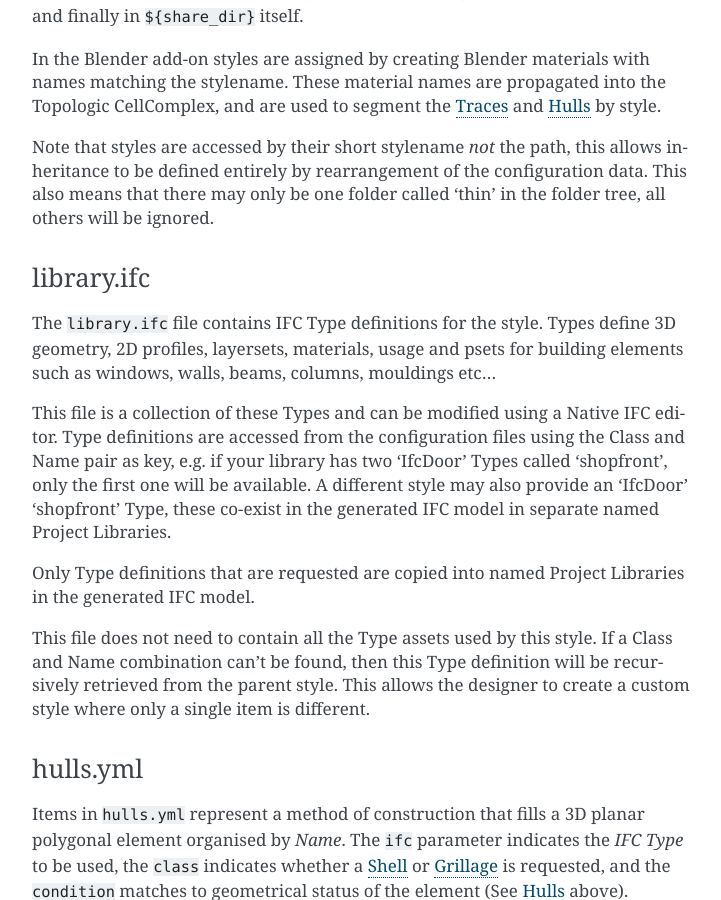
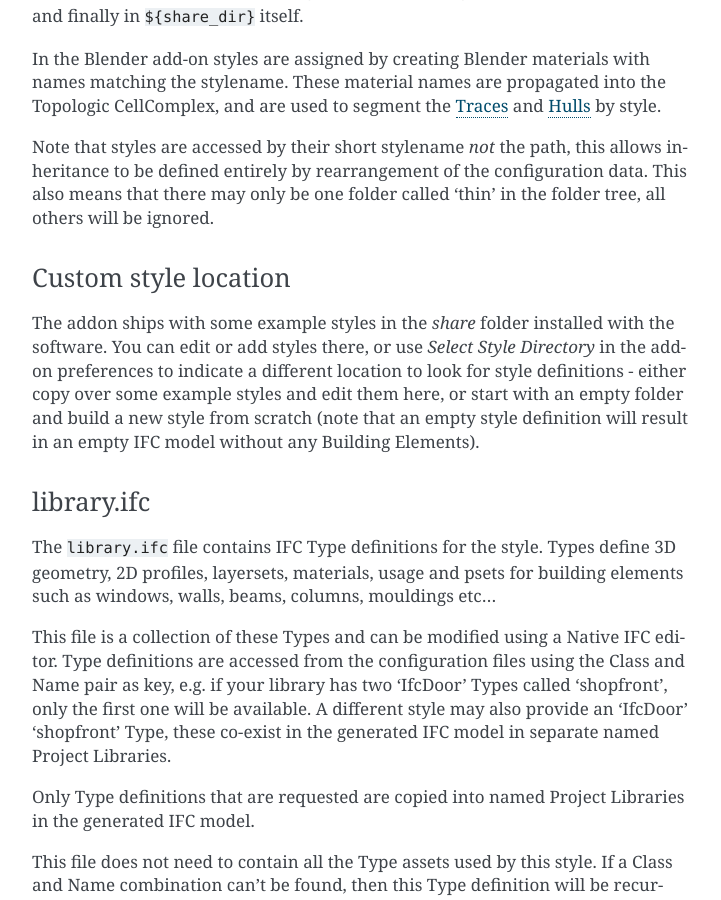
Before and after one commit to brunopostle/homemaker-addon, a Sphinx documentation site: the page built from docs/reference.rst, in a window 1280 px wide and 900 px high, scrolled down 3547 px. Shown: the whole window, without its empty margins (388-1109 px from the left). Built offline with Sphinx 7.4.7, drawn with Linux system fonts in a browser that asks for light colours; some of the changed text lies outside the part shown.

Commit message:
add note on custom style locations

```diff
--- a/docs/reference.rst
+++ b/docs/reference.rst
@@ -169,6 +169,18 @@ allows inheritance to be defined entirely by rearrangement of the configuration
 data.  This also means that there may only be one folder called 'thin' in the
 folder tree, all others will be ignored.
 
+
+Custom style location
+~~~~~~~~~~~~~~~~~~~~~
+
+The addon ships with some example styles in the `share` folder installed with
+the software. You can edit or add styles there, or use *Select Style Directory*
+in the add-on preferences to indicate a different location to look for style
+definitions - either copy over some example styles and edit them here, or start
+with an empty folder and build a new style from scratch (note that an empty
+style definition will result in an empty IFC model without any Building
+Elements).
+
 library.ifc
 ~~~~~~~~~~~
 
```
